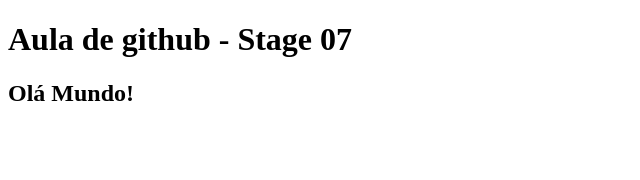
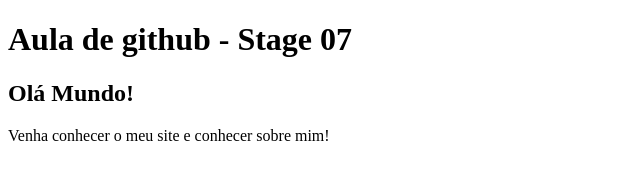
Before and after one commit to ludiemert/Git_Projeto, a plain HTML site: page index.html in a window 1280 px wide. Shown: the whole page, without its empty margins (0-640 px from the left). Drawn offline with Linux system fonts and the light colour scheme.

Commit message:
feat: add web welcome the home

```diff
--- a/index.html
+++ b/index.html
@@ -12,5 +12,6 @@
         Olá Mundo!
     </h2>
 
+    <p>Venha conhecer o meu site e conhecer sobre mim!</p>
 </body>
 </html>
```
